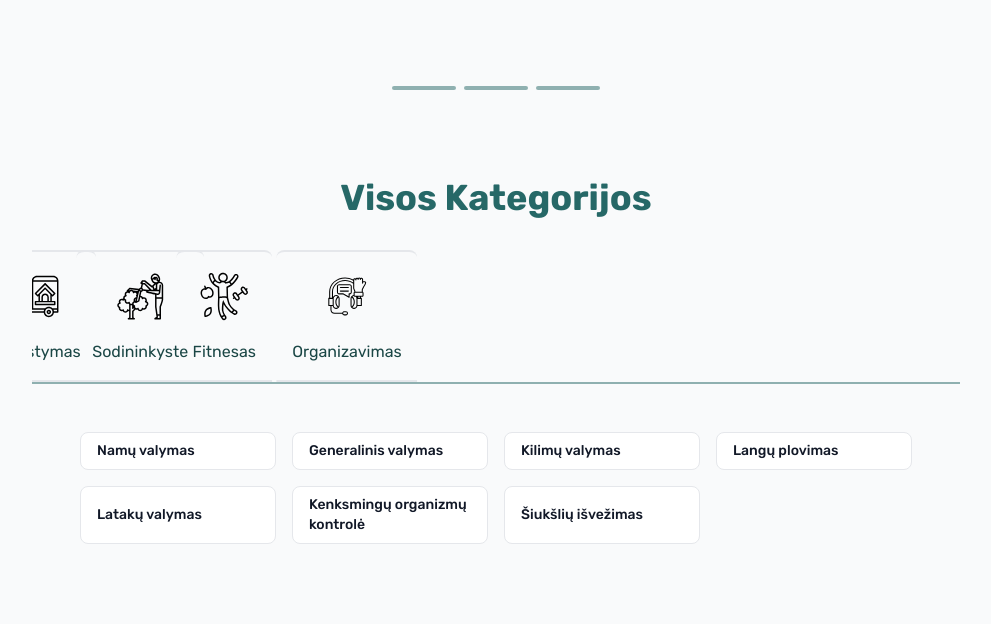
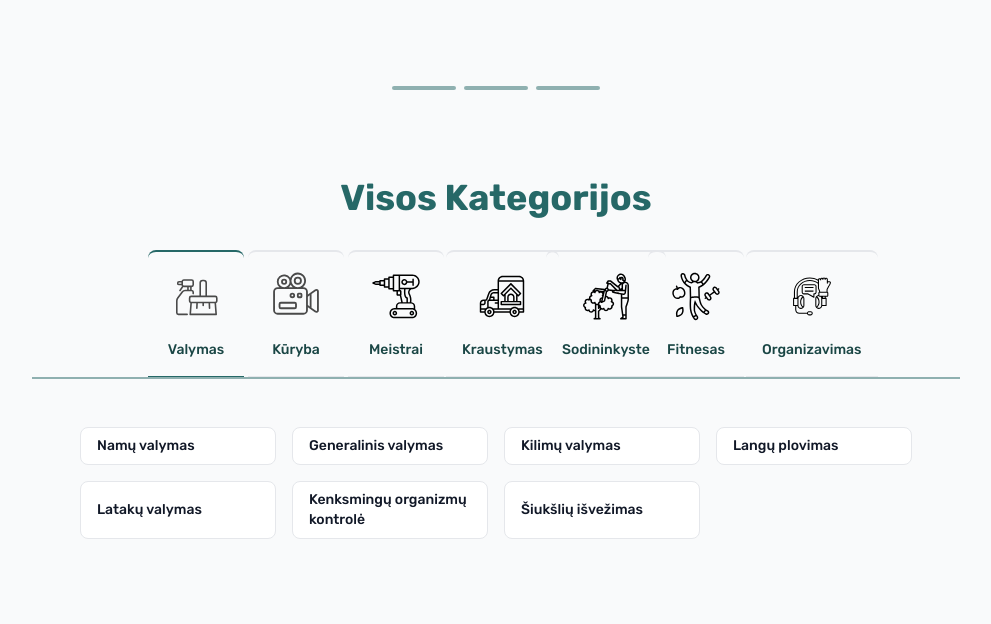
Before and after one commit to netas369/Qvicker-Lietuva, a Laravel app: page / in a window 1280 px wide. Shown: the part 453-1077 px from the top of the page, without its empty margins (144-1135 px from the left). Run offline with Laravel 12, Linux system fonts and the light colour scheme; style sheets or scripts are compiled from the project's sources; some libraries are stand-ins or nearby versions.

Commit message:
Revert "function stupid scroll"
This reverts commit eedf83f607fb881bdbf827f409826f8469f8c812.

```diff
--- a/resources/views/landingpage.blade.php
+++ b/resources/views/landingpage.blade.php
@@ -26,35 +26,15 @@
                 <h1 class="text-3xl lg:text-4xl font-bold text-primary-light font-sans leading-7">Visos Kategorijos</h1>
             </div>
         </div>
-        <style>
-            .scroll-container {
-                overflow-x: auto;
-                scroll-behavior: smooth;
-            }
 
-            .scroll-container::-webkit-scrollbar {
-                display: none;
-            }
-
-            @keyframes marquee-bounce {
-                0% { transform: translateX(0); }
-                100% { transform: translateX(calc(100% + -85vw)); }
-            }
-
-            .animate-marquee-bounce {
-                animation: marquee-bounce 10s cubic-bezier(0.4, 0, 0.2, 1) infinite alternate;
-            }
-
-            /* Add smooth transition for manual scroll */
-            .smooth-reset {
-                transition: transform 0.5s ease-in-out;
-            }
-        </style>
-        <section class="relative mt-8 border-b-2 border-primary-light border-opacity-50">
-            <div class="scroll-container" id="scrollContainer">
-                <div class="inline-block whitespace-nowrap w-max">
-                    <ul class="inline-flex animate-marquee-bounce" id="scrollContent">
-
+        <section class="flex snap-x snap-mandatory flex-nowrap overflow-x-auto overflow-y-hidden lg:items-center lg:justify-center mt-8 border-b-2 border-primary-light border-opacity-50">
+            <ul
+                class="flex flex-nowrap -mb-px text-sm font-medium text-center"
+                id="default-styled-tab"
+                data-tabs-toggle="#default-styled-tab-content"
+                data-tabs-active-classes="text-primary-light hover:text-primary-light border-b-2 border-primary"
+                data-tabs-inactive-classes="text-gray-500 hover:text-gray-600 hover:border-gray-300"
+                role="tablist">
                 <li>
                     <div class="w-[100px] flex-none snap-always snap-center">
                         <button class="inline-block p-4 rounded-t-lg border-t-2 border-b-2" id="profile-styled-tab" data-tabs-target="#styled-valymas" type="button" role="tab" aria-controls="valymas" aria-selected="false">
@@ -137,52 +117,9 @@
                     </div>
                 </li>
             </ul>
-            </div>
-            </div>
         </section>
 
-        <script>
-            let isScrolling = false;
-            let scrollTimeout;
-            const container = document.getElementById('scrollContainer');
-            const content = document.getElementById('scrollContent');
 
-            // Enable manual scrolling
-            container.addEventListener('scroll', handleScroll);
-            container.addEventListener('touchstart', () => isScrolling = true);
-            container.addEventListener('touchend', () => isScrolling = false);
-
-            // Automatic scroll animation
-            function autoScroll() {
-                if (!isScrolling) {
-                    const currentScroll = container.scrollLeft;
-                    const maxScroll = content.scrollWidth / 2;
-
-                    container.scrollTo({
-                        left: currentScroll + 1,
-                        behavior: 'auto'
-                    });
-
-                    // Reset position when reaching end
-                    if (currentScroll >= maxScroll) {
-                        content.classList.add('smooth-reset');
-                        container.scrollLeft = 0;
-                        setTimeout(() => content.classList.remove('smooth-reset'), 500);
-                    }
-                }
-                requestAnimationFrame(autoScroll);
-            }
-
-            // Handle manual scroll interactions
-            function handleScroll() {
-                isScrolling = true;
-                clearTimeout(scrollTimeout);
-                scrollTimeout = setTimeout(() => isScrolling = false, 2000);
-            }
-
-            // Start animation
-            autoScroll();
-        </script>
             <section class="antialiased md:py-12 p-12">
                 <!-- Valymas -->
                 <div class="hidden grid gap-4 sm:grid-cols-2 md:grid-cols-3 lg:grid-cols-4 " id="styled-valymas" role="tabpanel" aria-labelledby="valymas-tab">
```
